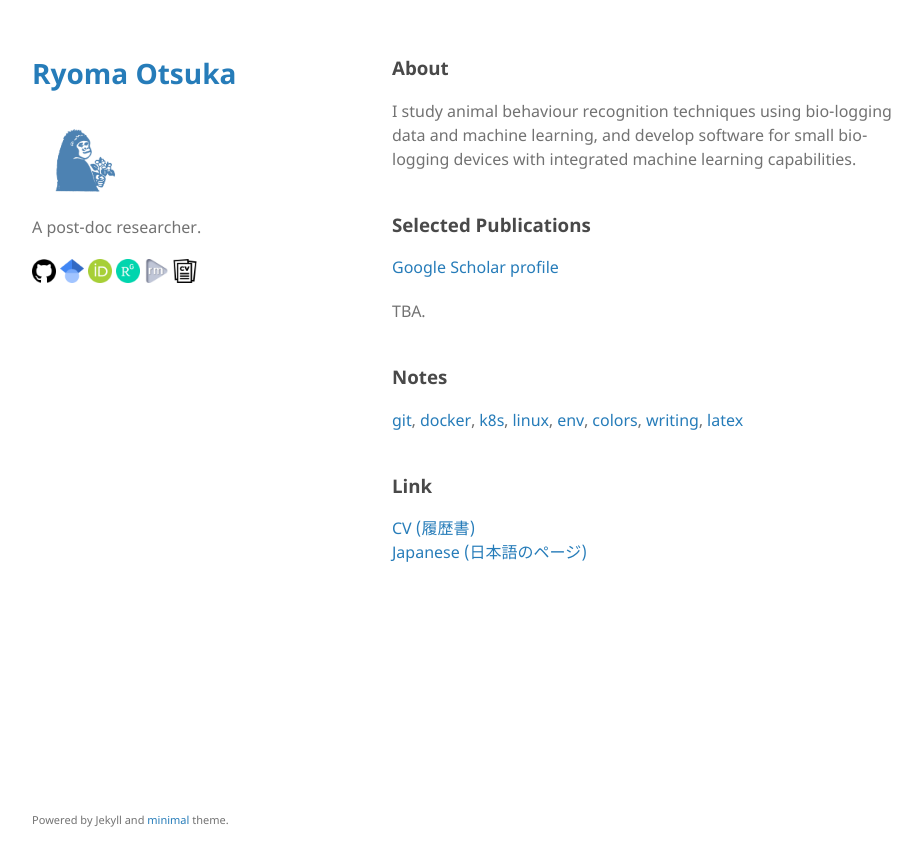
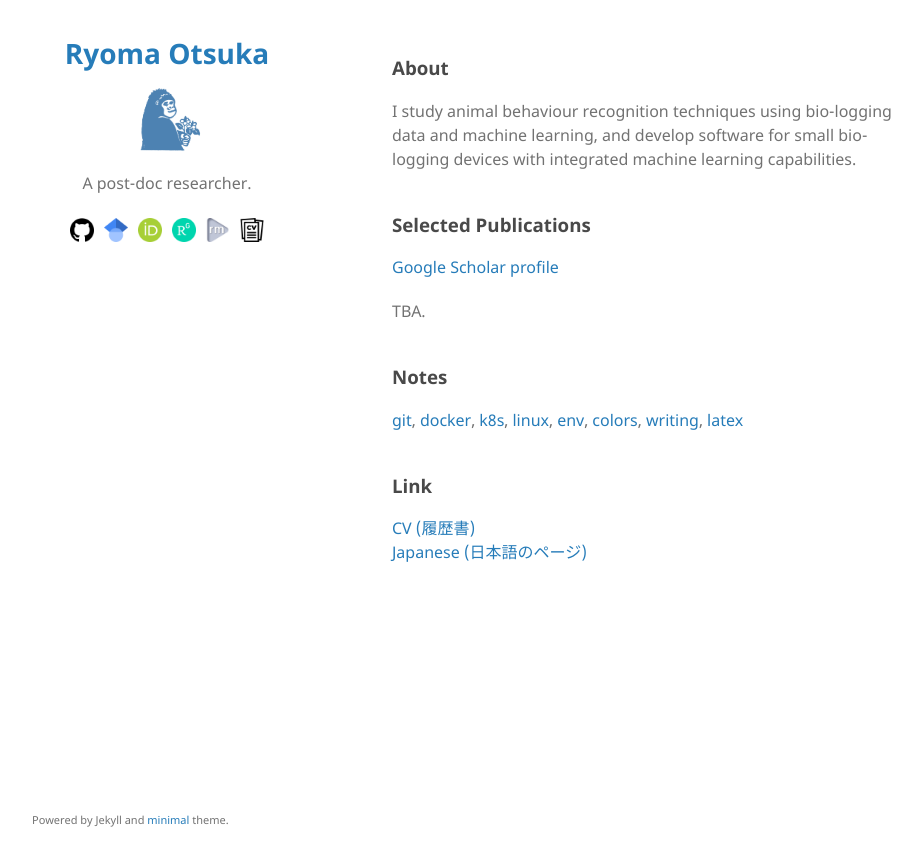
Before and after one commit to ryoma-otsuka/ryoma-otsuka.github.io, a Jekyll site: the page built from index.md, in a window 1280 px wide. Shown: the top 866 px of the page, without its empty margins (178-1100 px from the left). Built offline with Jekyll 4.4.1, drawn with Linux system fonts in a browser that asks for light colours; our own code applies the rules of GitHub Pages for plain Markdown files.

```diff
--- a/_sass/jekyll-theme-minimal.scss
+++ b/_sass/jekyll-theme-minimal.scss
@@ -294,42 +294,41 @@ footer {
 }
 
 // add by RO
+.title-container {
+  display: flex;
+  justify-content: center;
+  align-items: center;
+  height: 10px;
+}
 
-// .title-container {
-//   display: flex;
-//   justify-content: center;
-//   align-items: center;
-//   height: 10px;
-// }
+.logo-container {
+  display: flex;
+  justify-content: center;
+  align-items: center;
+  height: 100px;
+}
 
-// .logo-container {
-//   display: flex;
-//   justify-content: center;
-//   align-items: center;
-//   height: 100px;
-// }
+.description-container {
+  display: flex;
+  justify-content: center;
+  align-items: center;
+  height: 50px;
+}
 
-// .description-container {
-//   display: flex;
-//   justify-content: center;
-//   align-items: center;
-//   height: 50px;
-// }
+.view {
+  display: flex;
+  justify-content: center;
+  align-items: center;
+  gap: 10px;
+}
 
-// .view {
-//   display: flex;
-//   justify-content: center;
-//   align-items: center;
-//   gap: 10px;
-// }
+.icon-list {
+  list-style: none;
+  padding: 0;
+  display: flex;
+  // justify-content: space-around;
+}
 
-// .icon-list {
-//   list-style: none;
-//   padding: 0;
-//   display: flex;
-//   // justify-content: space-around;
-// }
-
-// .icon-list li {
-//   margin: 0 7px;
-// }
+.icon-list li {
+  margin: 0 7px;
+}
```
Also changed, not shown: pages/notes/docker.md (+27 -27 lines), README.md.
